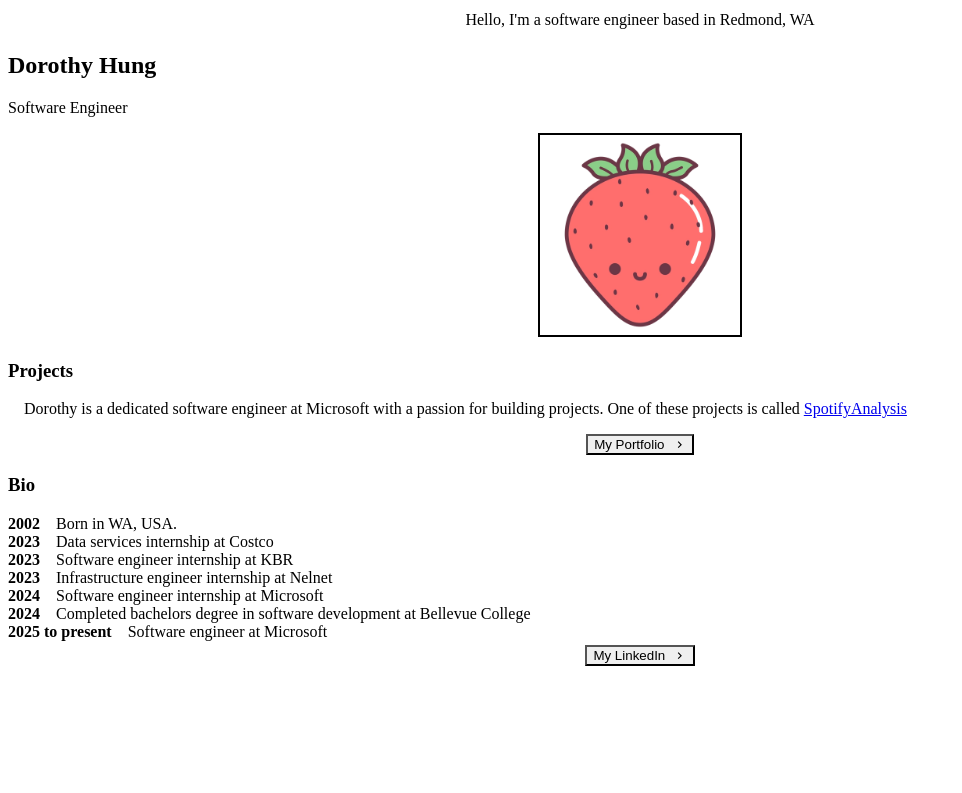
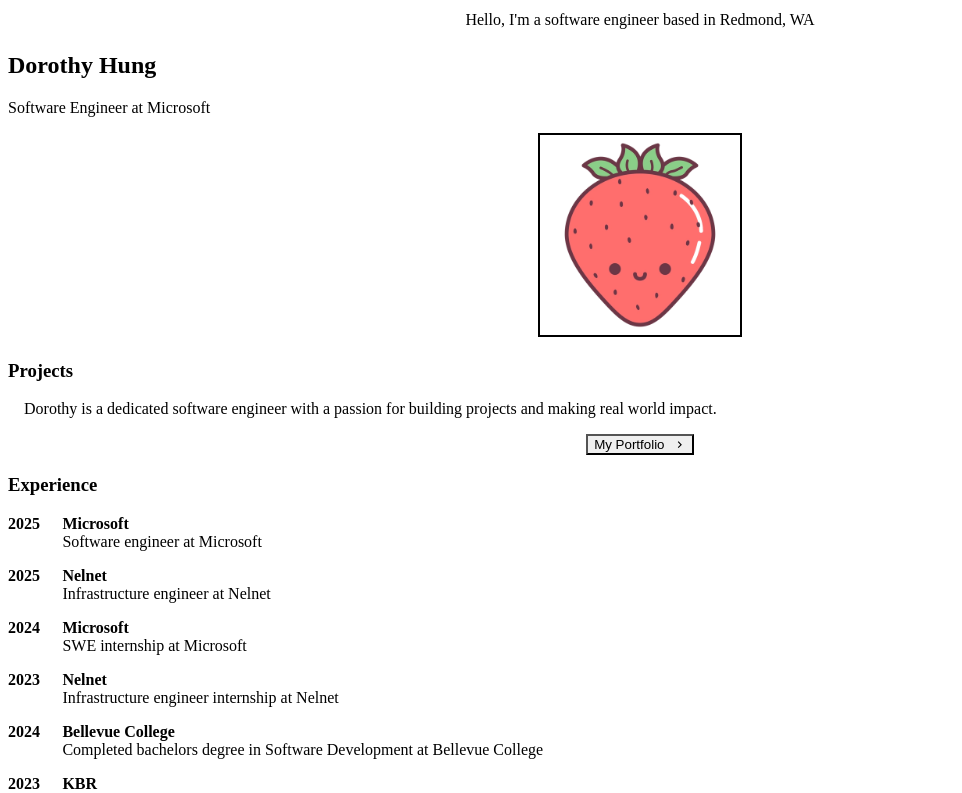
Before and after one commit to Dorothyhung/portfolio, a Next.js app: page / in a window 1280 px wide. Shown: the top 793 px of the page, without its empty margins (0-962 px from the left). Built offline with nearby package versions, Linux system fonts and the light colour scheme.

Commit message:
Adjust themes

```diff
--- a/components/bio.js
+++ b/components/bio.js
@@ -4,9 +4,20 @@ import styled from '@emotion/styled'
 export const BioSection = styled(Box)`
   padding-left: 3.4em;
   text-indent: -3.4em;
+  margin-bottom: 1em;
 `
 
-export const BioYear = styled.span`
+export const BioHeader = styled(Box)`
+  display: flex;
+  gap: 2.4em;
+`
+
+export const Company = styled(Box)`
+  font-weight: bold;
+  text-indent: -3.4em;
+`
+
+export const Year = styled.span`
   font-weight: bold;
   margin-right: 1em;
 `
--- a/components/theme-toggle-button.js
+++ b/components/theme-toggle-button.js
@@ -6,7 +6,7 @@ const ThemeToggleButton = () => {
   return (
     <IconButton
       aria-label="Toggle theme"
-      colorScheme={useColorModeValue('purple', 'orange')}
+      colorScheme={useColorModeValue('purple', 'yellow')}
       icon={useColorModeValue(<MoonIcon />, <SunIcon />)}
       onClick={toggleColorMode}
     ></IconButton>
--- a/lib/theme.js
+++ b/lib/theme.js
@@ -4,7 +4,7 @@ import { mode } from '@chakra-ui/theme-tools'
 const style = {
     global: props => ({
         body: {
-            bg: mode('#feecef', '#36030c')(props)
+            bg: mode('#ffdcdc', '#d39da6')(props)
         }
     })
 }
@@ -16,7 +16,7 @@ const components = {
                 textDecoration: 'underline',
                 fontSize: 20,
                 textUnderlineOFfset: 6,
-                textDecorationColor: '#36030c',
+                textDecorationColor: '#ffdcdc',
                 textDecorationThickness: 4,
                 marginTop: 3,
                 marginBottom: 4
@@ -37,7 +37,7 @@ const fonts = {
 }
 
 const colors = {
-    glassTeal: '#99ccca'
+    lightpink: '#ffdcdc'
 }
 
 const config = {
--- a/pages/404.js
+++ b/pages/404.js
@@ -16,7 +16,7 @@ const NotFound = () => {
 
             <Box my={6} align="center">
                 <NextLink href="/">
-                    <Button colorScheme="teal">Return to home</Button>
+                    <Button colorScheme="pink">Return to home</Button>
                 </NextLink>
             </Box>
         </Container>
--- a/pages/index.js
+++ b/pages/index.js
@@ -11,7 +11,7 @@ import Section from '../components/section'
 import Paragraph from '../components/paragraph'
 import NextLink from 'next/link'
 import { ChevronRightIcon } from '@chakra-ui/icons'
-import { BioSection, BioYear } from '../components/bio'
+import { BioSection, Year, Company, BioHeader } from '../components/bio'
 
 const Page = () => {
   return (
@@ -31,7 +31,7 @@ const Page = () => {
           <Heading as="h2" variant="page-title">
             Dorothy Hung
           </Heading>
-          <p>Software Engineer</p>
+          <p>Software Engineer at Microsoft</p>
         </Box>
 
         <Box
@@ -56,14 +56,13 @@ const Page = () => {
       <Section delay={0.1}>
         <Heading as="h3" variant="section-title">Projects</Heading>
 
-        <Paragraph>Dorothy is a dedicated software engineer at Microsoft with a passion for building projects. One of these projects is called {' '}
-            <Link href="https://spotifyaudioanalysis.com/" >SpotifyAnalysis</Link>
+        <Paragraph>Dorothy is a dedicated software engineer with a passion for building projects and making real world impact.
         </Paragraph>
 
         <Box align="center" my={4}>
           <NextLink href="/projects">
 
-          <Button rightIcon={<ChevronRightIcon />} colorScheme="teal">
+          <Button rightIcon={<ChevronRightIcon />} colorScheme="pink">
             My Portfolio
           </Button>
           </NextLink>
@@ -71,53 +70,86 @@ const Page = () => {
       </Section>
 
       <Section delay={0.2}>
-        <Heading as="h3" variant="section-title">Bio</Heading>
+        <Heading as="h3" variant="section-title">Experience</Heading>
 
         <BioSection>
-          <BioYear>2002</BioYear>
-          Born in WA, USA.
+          <BioHeader>
+            <Year>2025</Year>
+            <Company>Microsoft</Company>
+          </BioHeader>
+          Software engineer at Microsoft
         </BioSection>
 
         <BioSection>
-          <BioYear>2023</BioYear>
-          Data services internship at Costco
+          <BioHeader>
+            <Year>2025</Year>
+            <Company>Nelnet</Company>
+          </BioHeader>
+          Infrastructure engineer at Nelnet
         </BioSection>
 
         <BioSection>
-          <BioYear>2023</BioYear>
-          Software engineer internship at KBR
+          <BioHeader>
+            <Year>2024</Year>
+            <Company>Microsoft</Company>
+          </BioHeader>
+          SWE internship at Microsoft
         </BioSection>
 
         <BioSection>
-          <BioYear>2023</BioYear>
+          <BioHeader>
+            <Year>2023</Year>
+            <Company>Nelnet</Company>
+          </BioHeader>
           Infrastructure engineer internship at Nelnet
         </BioSection>
 
         <BioSection>
-          <BioYear>2024</BioYear>
-          Software engineer internship at Microsoft
+          <BioHeader>
+            <Year>2024</Year>
+            <Company>Bellevue College</Company>
+          </BioHeader>
+          Completed bachelors degree in Software Development at Bellevue College
         </BioSection>
 
         <BioSection>
-          <BioYear>2024</BioYear>
-          Completed bachelors degree in software development at Bellevue College
+          <BioHeader>
+            <Year>2023</Year>
+            <Company>KBR</Company>
+          </BioHeader>
+          SWE internship at KBR
         </BioSection>
 
         <BioSection>
-          <BioYear>2025 to present</BioYear>
-          Software engineer at Microsoft
+          <BioHeader>
+            <Year>2023</Year>
+            <Company>Costco</Company>
+          </BioHeader>
+          Data operations internship at Costco
         </BioSection>
 
         <Box align="center" my={4}>
           <a href="https://www.linkedin.com/in/dorothyhung1/" target="_blank">
 
-          <Button rightIcon={<ChevronRightIcon />} colorScheme="teal">
+          <Button rightIcon={<ChevronRightIcon />} colorScheme="pink">
             My LinkedIn
           </Button>
           </a>
         </Box>
 
       </Section>
+
+      <Section delay={0.1}>
+        <Heading as="h3" variant="section-title">Education</Heading>
+
+        <BioSection>
+          <BioHeader>
+            <Year>2024</Year>
+            <Company>Bellevue College</Company>
+          </BioHeader>
+          Bachelors in Software Development
+        </BioSection>
+      </Section>
     </Container>
   )
 }
--- a/pages/projects.js
+++ b/pages/projects.js
@@ -29,7 +29,7 @@ const Projects = () => {
           <Box align="center" my={4}>
             <a href="https://github.com/Dorothyhung/P320-Spotify-API-Project" target="_blank">
 
-            <Button rightIcon={<ChevronRightIcon />} colorScheme="teal">
+            <Button rightIcon={<ChevronRightIcon />} colorScheme="pink">
                 Source
             </Button>
             </a>
@@ -50,7 +50,7 @@ const Projects = () => {
           <Box align="center" my={4}>
             <a href="https://github.com/Dorothyhung/impervious_flask_app" target="_blank">
 
-            <Button rightIcon={<ChevronRightIcon />} colorScheme="teal">
+            <Button rightIcon={<ChevronRightIcon />} colorScheme="pink">
                 Source
             </Button>
             </a>
@@ -71,7 +71,7 @@ const Projects = () => {
           <Box align="center" my={4}>
             <a href="https://github.com/Dorothyhung/SoundSafeV1" target="_blank">
 
-            <Button rightIcon={<ChevronRightIcon />} colorScheme="teal">
+            <Button rightIcon={<ChevronRightIcon />} colorScheme="pink">
                 Source
             </Button>
             </a>
```
